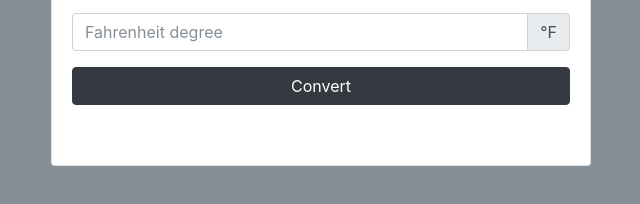
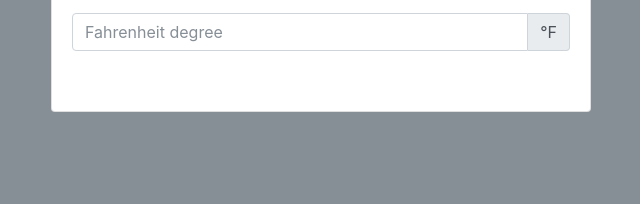
Before and after one commit to atarsa/celsius-fahrenheit-converter, a plain HTML site: page index.html in a window 1280 px wide. Shown: the part 230-434 px from the top of the page, without its empty margins (319-959 px from the left). Drawn offline with nearby package versions, Linux system fonts and the light colour scheme.

Commit message:
Remove submit button from HTML as not needed

```diff
--- a/index.html
+++ b/index.html
@@ -30,9 +30,7 @@
                 <span class="input-group-addon" id="basic-addon1"> °F </span>
               </div>
             </div>
-            <div class="form-group">
-              <input type="submit" value="Convert" class="btn btn-dark btn-block" id="convertBtn">
-            </div>
+
           </form>
 
           <!-- Results -->
```
Also changed, not shown: converter.gif (added).
